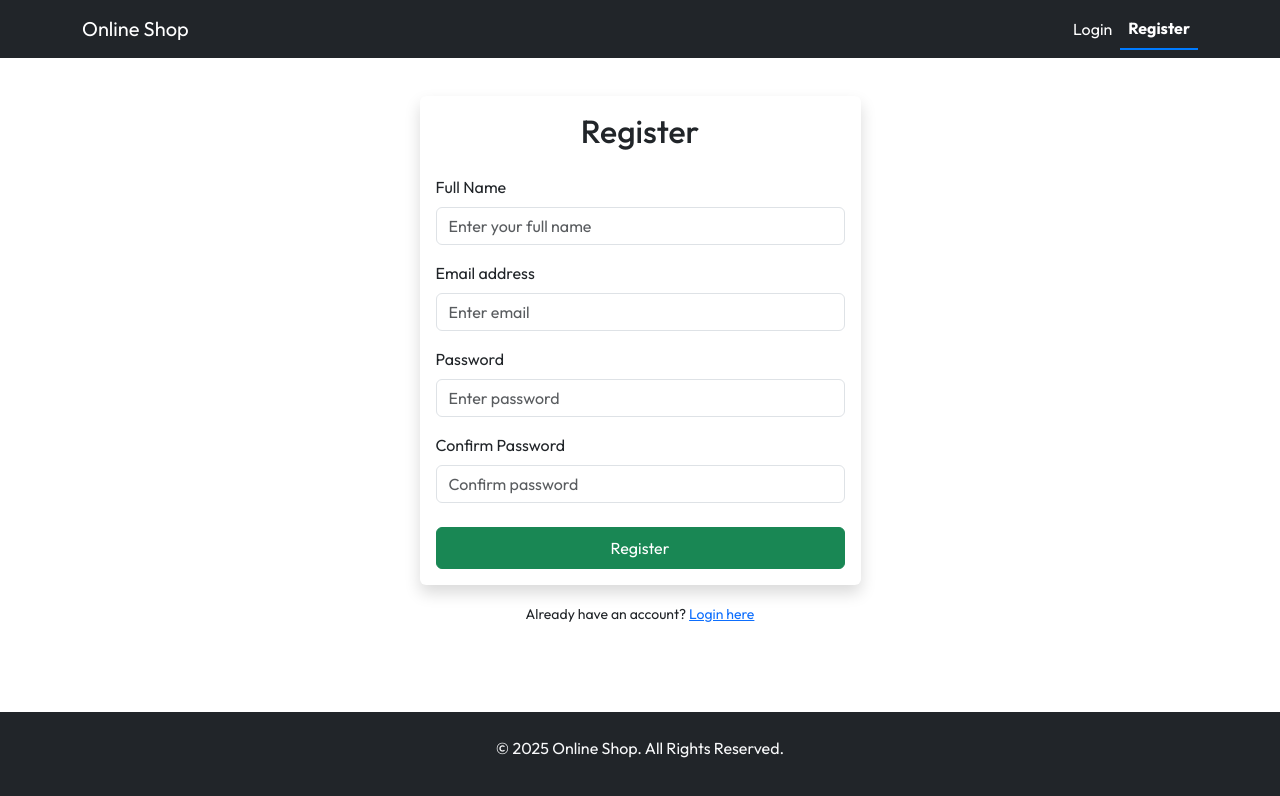
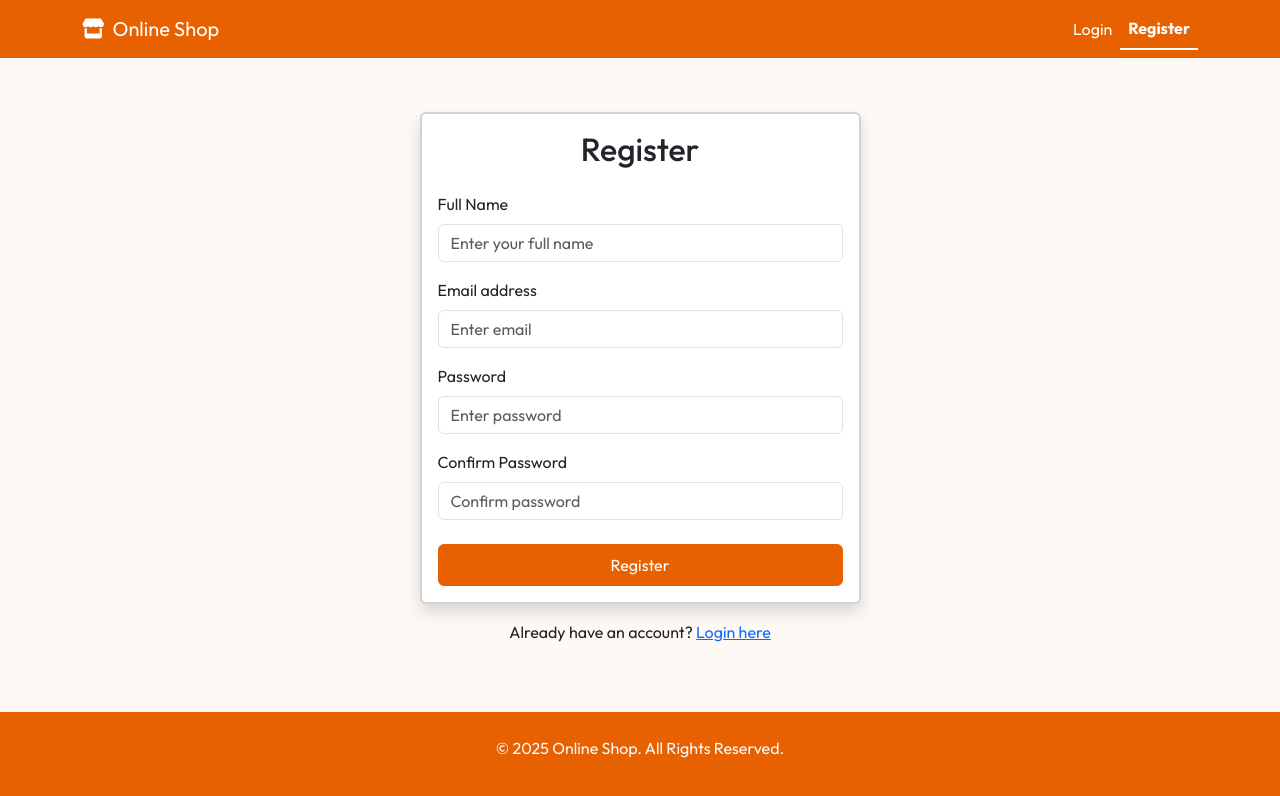
Before and after one commit to nclbrb/EcommerceSystem, a React (Create React App) app in the folder ecommerce-frontend/: page /register in a window 1280 px wide. Shown: the top 796 px of the page. Built offline with nearby package versions, Linux system fonts and the light colour scheme.

Commit message:
changed the color scheme for the buttons and overall ui.

```diff
--- a/ecommerce-frontend/package.json
+++ b/ecommerce-frontend/package.json
@@ -3,6 +3,10 @@
   "version": "0.1.0",
   "private": true,
   "dependencies": {
+    "@fortawesome/fontawesome-free": "^6.7.2",
+    "@fortawesome/fontawesome-svg-core": "^6.7.2",
+    "@fortawesome/free-solid-svg-icons": "^6.7.2",
+    "@fortawesome/react-fontawesome": "^0.2.2",
     "@testing-library/dom": "^10.4.0",
     "@testing-library/jest-dom": "^6.6.3",
     "@testing-library/react": "^16.2.0",
--- a/ecommerce-frontend/src/App.css
+++ b/ecommerce-frontend/src/App.css
@@ -1,21 +1,12 @@
 /* Arrow Controls: Make the arrows orange */
 body {
   font-family: 'Outfit';
+  background-color: #fef9f5;
 }
 
 .carousel-control-prev-icon,
 .carousel-control-next-icon {
   filter: brightness(0) saturate(100%) invert(39%) sepia(95%) saturate(3594%) hue-rotate(4deg) brightness(95%) contrast(107%);
-}
-
-/* Slide Indicators: Make all indicators orange */
-.carousel-indicators [data-bs-target] {
-  background-color: orange;
-}
-
-/* Ensure the active indicator is clearly visible */
-.carousel-indicators .active {
-  background-color: orange;
 }
 
 /* Ensure the html and body use full height */
@@ -47,6 +38,64 @@ footer {
 
 /* Blue underline */
 .active-nav-link {
-  border-bottom: 2px solid #007bff;
+  border-bottom: 2px solid #ffffff;
   font-weight: bold;
 }
+
+.custom-bg {
+  background-color: #e86100 !important;
+}
+
+/* Optional: adjust text colors if needed */
+.custom-text-light {
+  color: #fff !important;
+}
+
+/* Custom styling for outline buttons using #e86100 */
+.custom-outline-btn {
+  border-color: #e86100 !important;
+  color: #e86100 !important;
+  background-color: transparent;
+}
+
+.custom-outline-btn:hover,
+.custom-outline-btn:focus,
+.custom-outline-btn:active,
+.custom-outline-btn.active {
+  background-color: #e86100 !important;
+  color: #fff !important;
+  border-color: #e86100 !important;
+}
+
+/* Custom styling for badges using #e86100 */
+.custom-badge {
+  background-color: #e86100 !important;
+}
+
+/* Login/reg CSS */
+.login-btn, .reg-btn {
+  background-color: #e86100 !important;
+  border-color: #e86100 !important;
+  color: #fff !important;
+  transition: background-color 0.2s ease;
+}
+
+.login-btn, .reg-btn:hover,
+.login-btn, .reg-btn:focus {
+  background-color: #cf5800 !important;
+  border-color: #cf5800 !important;
+}
+
+/* Shared button styles */
+.btn-filter, .btn-reset, .btn-edit, .btn-delete, .btn-add, .btn-primary, .btn-success, .btn-info
+.btn-add-product {
+  background-color: #e86100 !important;
+  border-color: #e86100 !important;
+  color: #fff !important;
+}
+
+.btn-filter:hover, .btn-reset:hover, .btn-edit:hover, .btn-delete:hover, .btn-add:hover,
+.btn-primary:hover, .btn-success:hover, .btn-info:hover {
+  background-color: #d75700 !important;
+  border-color: #d75700 !important;
+}
--- a/ecommerce-frontend/src/App.js
+++ b/ecommerce-frontend/src/App.js
@@ -1,14 +1,7 @@
 import 'bootstrap/dist/css/bootstrap.min.css';
+import '@fortawesome/fontawesome-free/css/all.min.css';
 import React, { useContext } from 'react';
-import {
-  BrowserRouter as Router,
-  Routes,
-  Route,
-  NavLink,
-  Link,
-  useNavigate,
-  Navigate
-} from 'react-router-dom';
+import {BrowserRouter as Router, Routes, Route, NavLink, Link, useNavigate, Navigate } from 'react-router-dom';
 import { Navbar, Nav, Container, Carousel, Button, Row, Col, Card, Badge } from 'react-bootstrap';
 import LoginPage from './Components/LoginPage';
 import RegisterPage from './Components/RegisterPage';
@@ -139,9 +132,10 @@ function Header() {
   const dashboardLink = isEmployee ? '/DashboardEmployee' : '/DashboardCustomer';
 
   return (
-    <Navbar bg="dark" variant="dark" expand="lg" sticky="top">
+    <Navbar className="custom-bg" expand="lg" sticky="top">
       <Container>
-        <Navbar.Brand as={NavLink} to="/" className="text-white">
+        <Navbar.Brand as={NavLink} to="/" className="custom-text-light">
+          <i className="fa-solid fa-store me-2"></i>
           Online Shop
         </Navbar.Brand>
         <Navbar.Toggle aria-controls="basic-navbar-nav" />
@@ -149,7 +143,7 @@ function Header() {
           <Nav className="ms-auto align-items-center">
             {user ? (
               <>
-                <span className="navbar-text text-white me-3">
+                <span className="navbar-text custom-text-light me-3">
                   Welcome, {user.name}
                 </span>
                 <NavLink
@@ -160,8 +154,6 @@ function Header() {
                 >
                   Products
                 </NavLink>
-                {
-                }
                 {!isEmployee && (
                   <NavLink
                     to="/cart"
@@ -172,8 +164,6 @@ function Header() {
                     Cart <Badge bg="secondary">{totalItems}</Badge>
                   </NavLink>
                 )}
-                {
-                }
                 <Nav.Link onClick={handleLogout} className="nav-link">
                   Logout
                 </Nav.Link>
@@ -208,7 +198,7 @@ function Header() {
 // Footer component
 function Footer() {
   return (
-    <footer className="bg-dark text-light mt-5 p-4 text-center">
+    <footer className="custom-bg text-light mt-5 p-4 text-center">
       <Container>
         <p>&copy; {new Date().getFullYear()} Online Shop. All Rights Reserved.</p>
       </Container>
--- a/ecommerce-frontend/src/Components/DashboardCustomer.js
+++ b/ecommerce-frontend/src/Components/DashboardCustomer.js
@@ -44,10 +44,7 @@ const DashboardCustomer = () => {
 
   return (
     <Container className="mt-4">
-      <h1>Products</h1>
-      {
-      // Search Input
-      }
+      <h2>Products</h2>
       <Form.Group className="mb-4">
         <Form.Control
           type="text"
@@ -90,13 +87,19 @@ const DashboardCustomer = () => {
                     <span className="fw-bold">
                       ${parseFloat(product.price).toFixed(2)}
                     </span>
-                    <span className="badge bg-success">
+                    {/* Apply the custom badge style */}
+                    <span className="badge custom-badge">
                       Stock: {product.stock}
                     </span>
                   </div>
                 </Card.Body>
                 <Card.Footer className="bg-transparent border-0">
-                  <Button variant="outline-primary" className="w-100" onClick={() => handleAddToCart(product)}>
+                  {/* Apply the custom button class */}
+                  <Button
+                    variant="outline-primary"
+                    className="w-100 custom-outline-btn"
+                    onClick={() => handleAddToCart(product)}
+                  >
                     Add to Cart
                   </Button>
                 </Card.Footer>
--- a/ecommerce-frontend/src/Components/LoginPage.js
+++ b/ecommerce-frontend/src/Components/LoginPage.js
@@ -1,34 +1,35 @@
 import React, { useState, useContext } from 'react';
-import { Container, Form, Button, Alert, Card, Row, Col } from 'react-bootstrap';
+import '../App.css';
+import { Container, Form, Button, Alert, Card, Row, Col, InputGroup } from 'react-bootstrap';
 import { Link, useNavigate } from 'react-router-dom';
 import axios from 'axios';
 import { AuthContext } from '../contexts/AuthContext';
+import { FontAwesomeIcon } from '@fortawesome/react-fontawesome';
+import { faEye, faEyeSlash } from '@fortawesome/free-solid-svg-icons';
 
 function LoginPage() {
-  const [email, setEmail]       = useState('');
-  const [password, setPassword] = useState('');
-  const [message, setMessage]   = useState(null);
-  const [variant, setVariant]   = useState('');
-  const { login }               = useContext(AuthContext);
-  const navigate                = useNavigate();
+  const [email, setEmail]             = useState('');
+  const [password, setPassword]       = useState('');
+  const [showPassword, setShowPassword] = useState(false);
+  const [message, setMessage]         = useState(null);
+  const [variant, setVariant]         = useState('');
+  const { login }                     = useContext(AuthContext);
+  const navigate                      = useNavigate();
 
   const handleSubmit = async (e) => {
     e.preventDefault();
     try {
       const response = await axios.post('http://127.0.0.1:8000/api/login', { email, password });
-
-      // Assume the API returns a user object with a "role" property
-      const user = response.data.user;
+      const user  = response.data.user;
       const token = response.data.token;
 
       login(user, token);
       setMessage(response.data.message);
       setVariant('success');
 
-      // Redirect based on user role
-      if(user.role === 'employee') {
+      if (user.role === 'employee') {
         navigate('/DashboardEmployee');
-      } else {  // Default to customer
+      } else {
         navigate('/DashboardCustomer');
       }
     } catch (error) {
@@ -39,13 +40,10 @@ function LoginPage() {
   };
 
   return (
-    <Container
-      className="d-flex align-items-center justify-content-center"
-      style={{ minHeight: '75vh' }}
-    >
+    <Container className="d-flex align-items-center justify-content-center" style={{ minHeight: '75vh' }}>
       <Row className="w-100 justify-content-center">
         <Col md={8} lg={4}>
-          <Card className="shadow border-0 login-card">
+          <Card className="shadow border-2 login-card">
             <Card.Body>
               <h2 className="text-center mb-4">Login</h2>
               {message && <Alert variant={variant}>{message}</Alert>}
@@ -60,26 +58,36 @@ function LoginPage() {
                     required
                   />
                 </Form.Group>
+
                 <Form.Group controlId="loginPassword" className="mb-4">
                   <Form.Label>Password</Form.Label>
+                  <InputGroup>
                     <Form.Control
-                    type="password"
+                      type={showPassword ? 'text' : 'password'}
                       placeholder="Password"
                       value={password}
                       onChange={(e) => setPassword(e.target.value)}
                       required
                     />
+                    <Button
+                      variant="outline-secondary"
+                      onClick={() => setShowPassword(!showPassword)}
+                      style={{ borderLeft: 'none' }}
+                    >
+                      <FontAwesomeIcon icon={showPassword ? faEyeSlash : faEye} />
+                    </Button>
+                  </InputGroup>
                 </Form.Group>
-                <Button variant="primary" type="submit" className="w-100 py-2">
+                <Button className="w-100 py-2 login-btn" type="submit">
                   Login
                 </Button>
               </Form>
             </Card.Body>
           </Card>
           <div className="text-center mt-3">
-            <small>
+            <medium>
               Don't have an account? <Link to="/register">Register here</Link>
-            </small>
+            </medium>
           </div>
         </Col>
       </Row>
--- a/ecommerce-frontend/src/Components/RegisterPage.js
+++ b/ecommerce-frontend/src/Components/RegisterPage.js
@@ -2,6 +2,7 @@ import React, { useState } from 'react';
 import { Container, Form, Button, Alert, Card, Row, Col } from 'react-bootstrap';
 import { Link } from 'react-router-dom';
 import axios from 'axios';
+import '../App.css';
 
 function RegisterPage() {
   const [name, setName]                           = useState('');
@@ -38,10 +39,10 @@ function RegisterPage() {
   };
 
   return (
-    <Container className="d-flex align-items-center justify-content-center" style={{ minHeight: '75.6vh' }}>
+    <Container className="d-flex align-items-center justify-content-center" style={{ minHeight: '70vh', marginTop: '40px'  }}>
       <Row className="w-100 justify-content-center">
         <Col md={7} lg={5}>
-          <Card className="shadow border-0">
+          <Card className="shadow border-2">
             <Card.Body>
               <h2 className="text-center mb-4">Register</h2>
               {message && <Alert variant={variant}>{message}</Alert>}
@@ -86,16 +87,16 @@ function RegisterPage() {
                     required
                   />
                 </Form.Group>
-                <Button variant="success" type="submit" className="w-100 py-2">
+                <Button className="w-100 py-2 reg-btn" type="submit">
                   Register
-                </Button>
+               </Button>
               </Form>
             </Card.Body>
           </Card>
           <div className="text-center mt-3">
-            <small>
+            <medium>
               Already have an account? <Link to="/login">Login here</Link>
-            </small>
+            </medium>
           </div>
         </Col>
       </Row>
```
Also changed, not shown: ecommerce-frontend/src/Components/Cart.js (+12 -5 lines), ecommerce-frontend/src/Components/DashboardEmployee.js (+10 -9 lines), 1 other file (tests, documents, lock files or other folders). Lines whose indentation alone changed are shown as unchanged.
